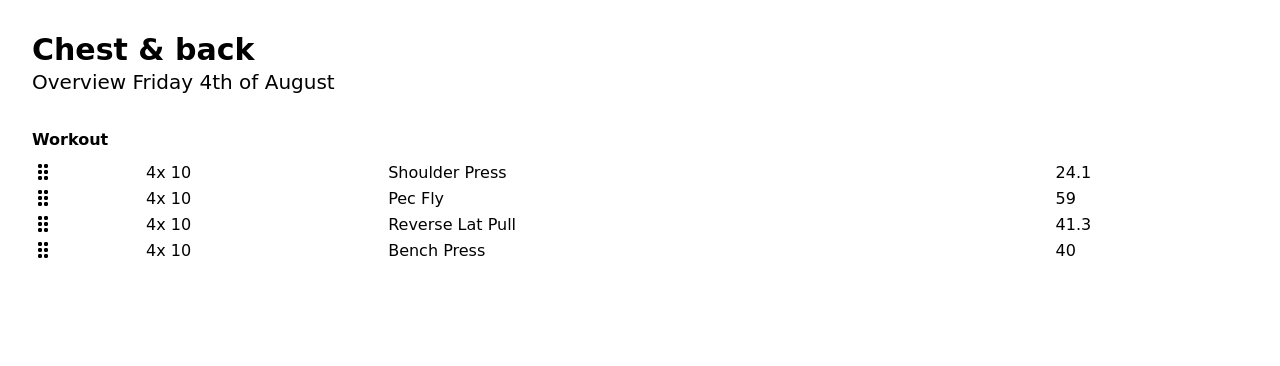
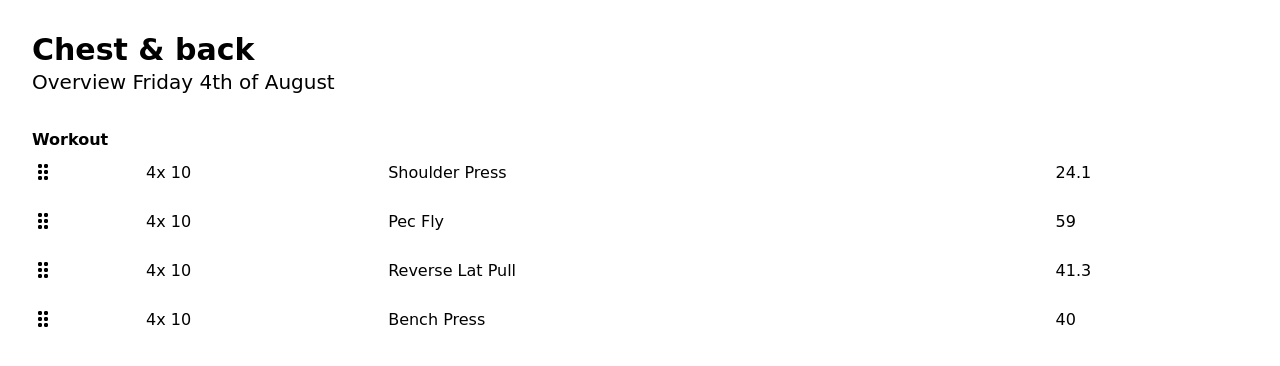
Before and after one commit to yansiegers/sveltekit-workout-app, a SvelteKit app: page /workout-routines/0 in a window 1280 px wide. Shown: the top 366 px of the page. Built offline with nearby package versions, Linux system fonts and the light colour scheme.

Commit message:
Add some styling

```diff
--- a/src/components/WorkoutRoutinePart.svelte
+++ b/src/components/WorkoutRoutinePart.svelte
@@ -9,10 +9,10 @@
 <table class="w-full">
 	{#each exercises as exercise}
 		<tr>
-			<td><Icon name="grip-vertical" /></td>
-			<td>{exercise.sets}x {exercise.reps}</td>
-			<td>{exercise.name}</td>
-			<td>{exercise.weight}</td>
+			<td class="pb-6"><Icon name="grip-vertical" /></td>
+			<td class="pb-6">{exercise.sets}x {exercise.reps}</td>
+			<td class="pb-6">{exercise.name}</td>
+			<td class="pb-6">{exercise.weight}</td>
 		</tr>
 	{/each}
 </table>
```
